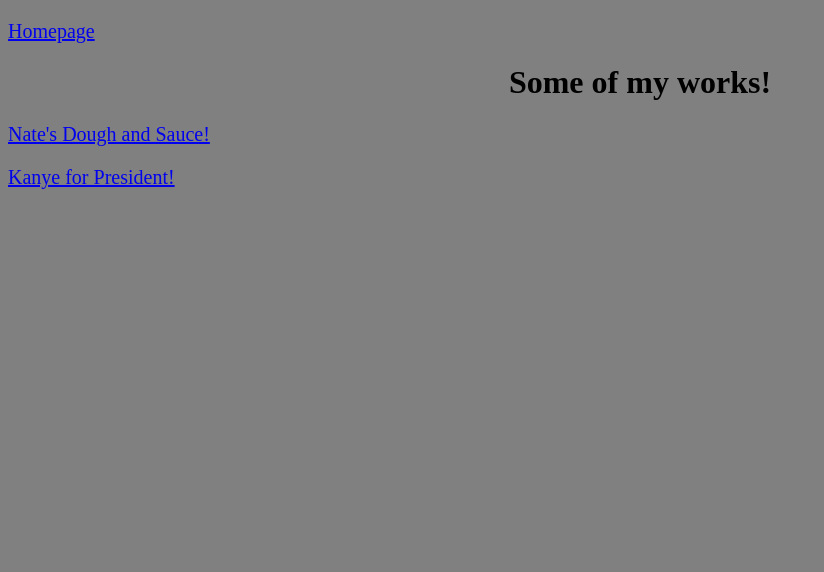
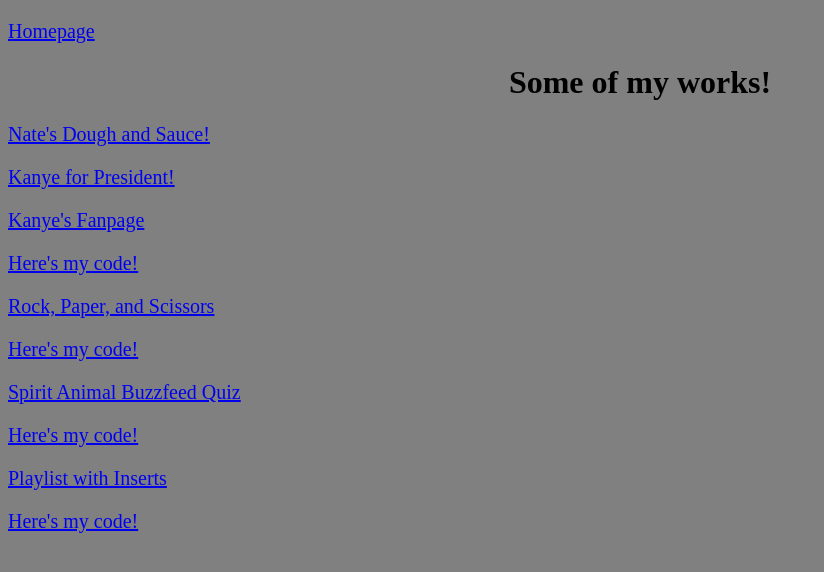
Before and after one commit to nate8all/nathan.github.io, a plain HTML site: page portfolio.html in a window 1280 px wide. Shown: the whole page, without its empty margins (0-824 px from the left). Drawn offline with Linux system fonts and the light colour scheme.

Commit message:
Added past projects

```diff
--- a/portfolio.html
+++ b/portfolio.html
@@ -9,5 +9,13 @@
         <h1>Some of my works!</h1>
         <a href="https://popcode.org/?snapshot=1911bf54-16ed-4508-acbc-370951050597"><p>Nate's Dough and Sauce!</p></a>
         <a href="https://popcode.org/?snapshot=bd14f6aa-5173-47f9-87ad-c4b2abb37362"><p>Kanye for President!</p></a>
+        <a href="https://nate8all.github.io/fanpage/"><p>Kanye's Fanpage</p></a>
+        <a href="https://github.com/nate8all/fanpage"><p>Here's my code!</p></a>
+        <a href="https://nate8all.github.io/rockpaperscissors/"><p>Rock, Paper, and Scissors</p></a>
+        <a href="https://github.com/nate8all/rockpaperscissors"><p>Here's my code!</p></a>
+        <a href="https://nate8all.github.io/quiz/"><p>Spirit Animal Buzzfeed Quiz</p></a>
+        <a href="https://github.com/nate8all/quiz"><p>Here's my code!</p></a>
+        <a href="https://nate8all.github.io/playlist/"><p>Playlist with Inserts</p></a>
+        <a href="https://github.com/nate8all/playlist"><p>Here's my code!</p></a>
     </body>
 </html>
```
